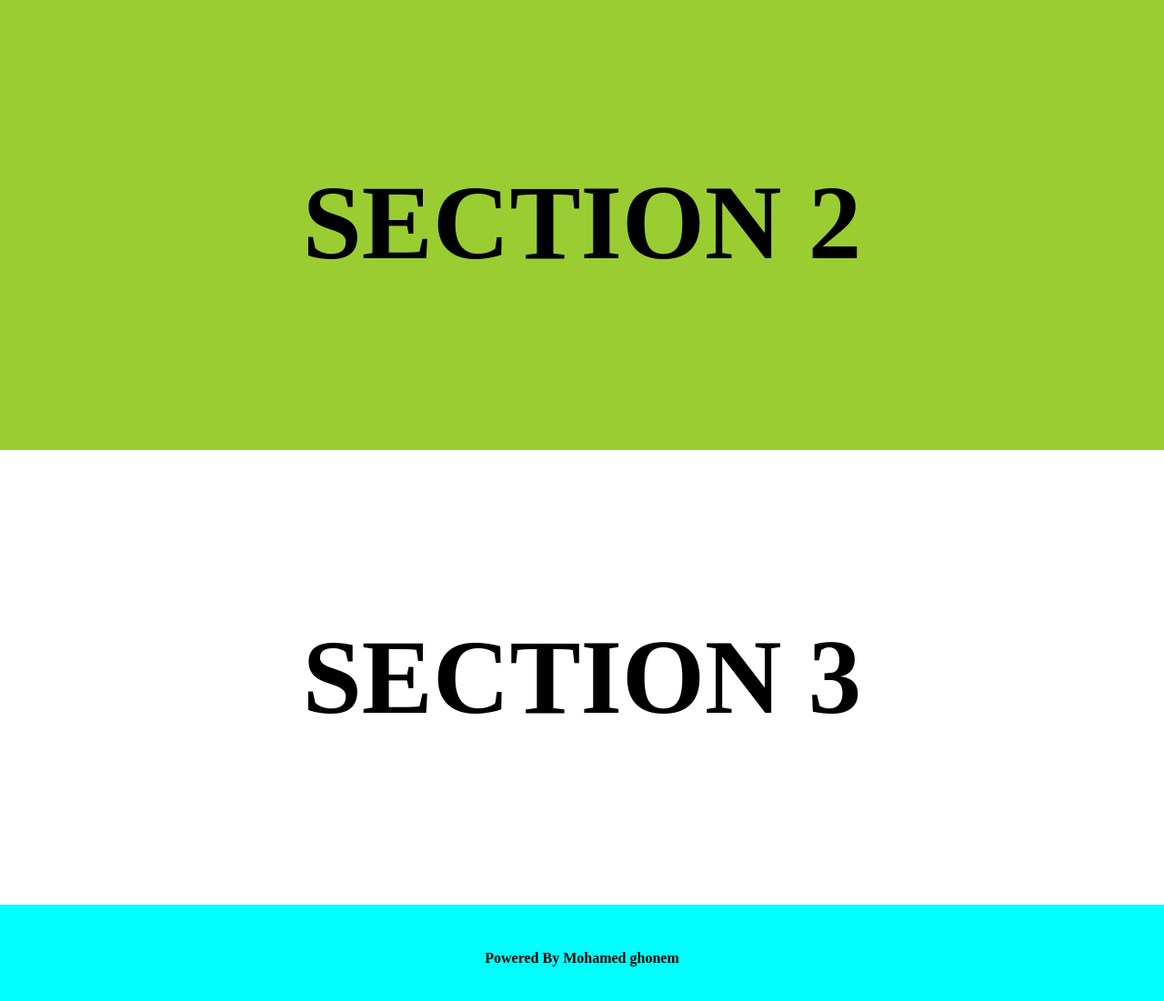
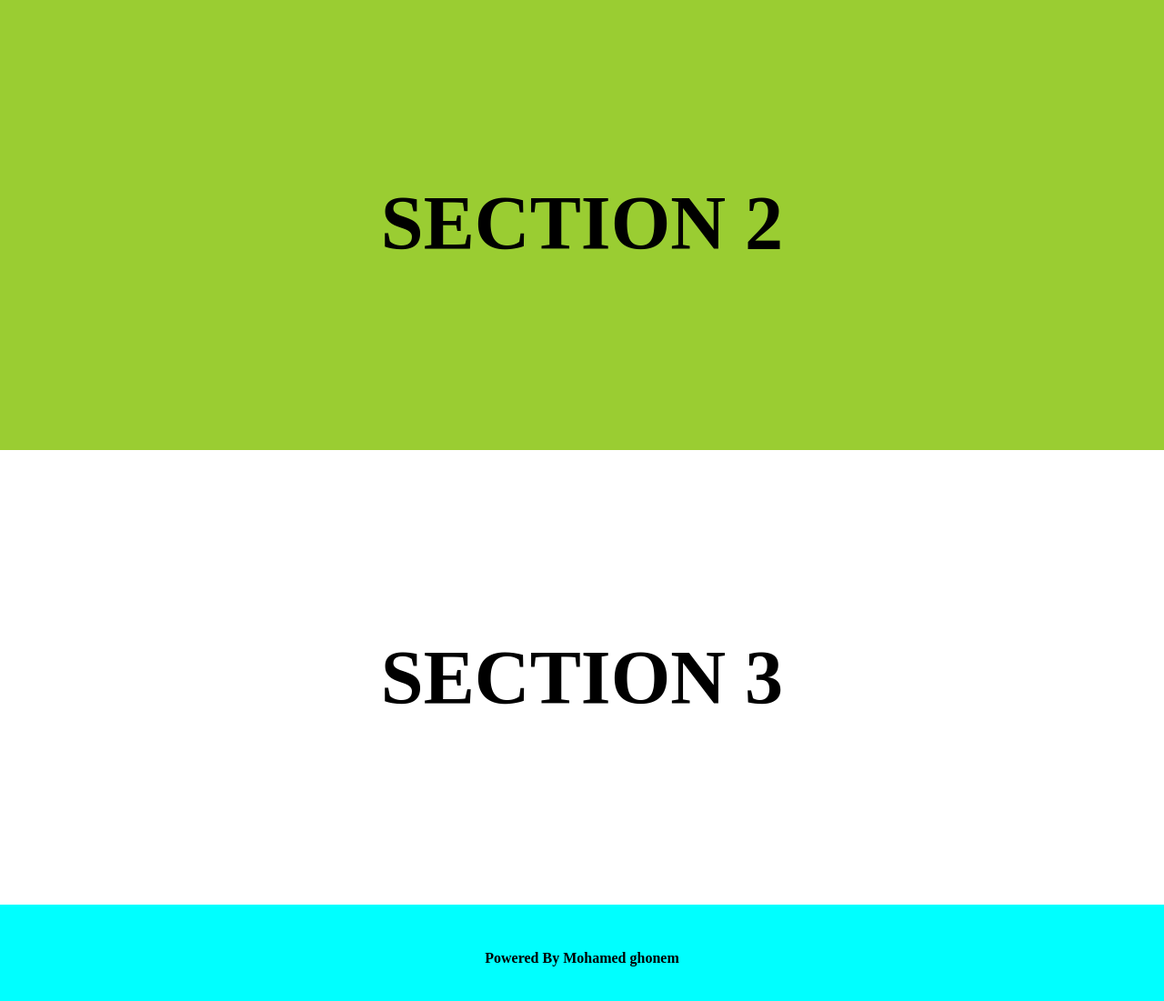
Before and after one commit to MohammedGhoneim/My-First-Project, a plain HTML site: page index.html in a window 1280 px wide. Shown: the part 709-1810 px from the top of the page at 91% size. Drawn offline with Linux system fonts and the light colour scheme.

Commit message:
edited section 2 and 3

```diff
--- a/style.css
+++ b/style.css
@@ -145,17 +145,20 @@ video{
     display: flex;
     justify-content: center;
     align-items: center;
-    font-size: 100PX;
+    font-size: 72PX;
+    padding: 0 15px;
 
 }
+
 
 .z{
     height: 500px;
     display: flex;
     justify-content: center;
     align-items: center;
-    font-size: 100PX;
+    font-size: 72PX;
     background-color: white;
+    padding: 0 15px;
 }
 
 
```
